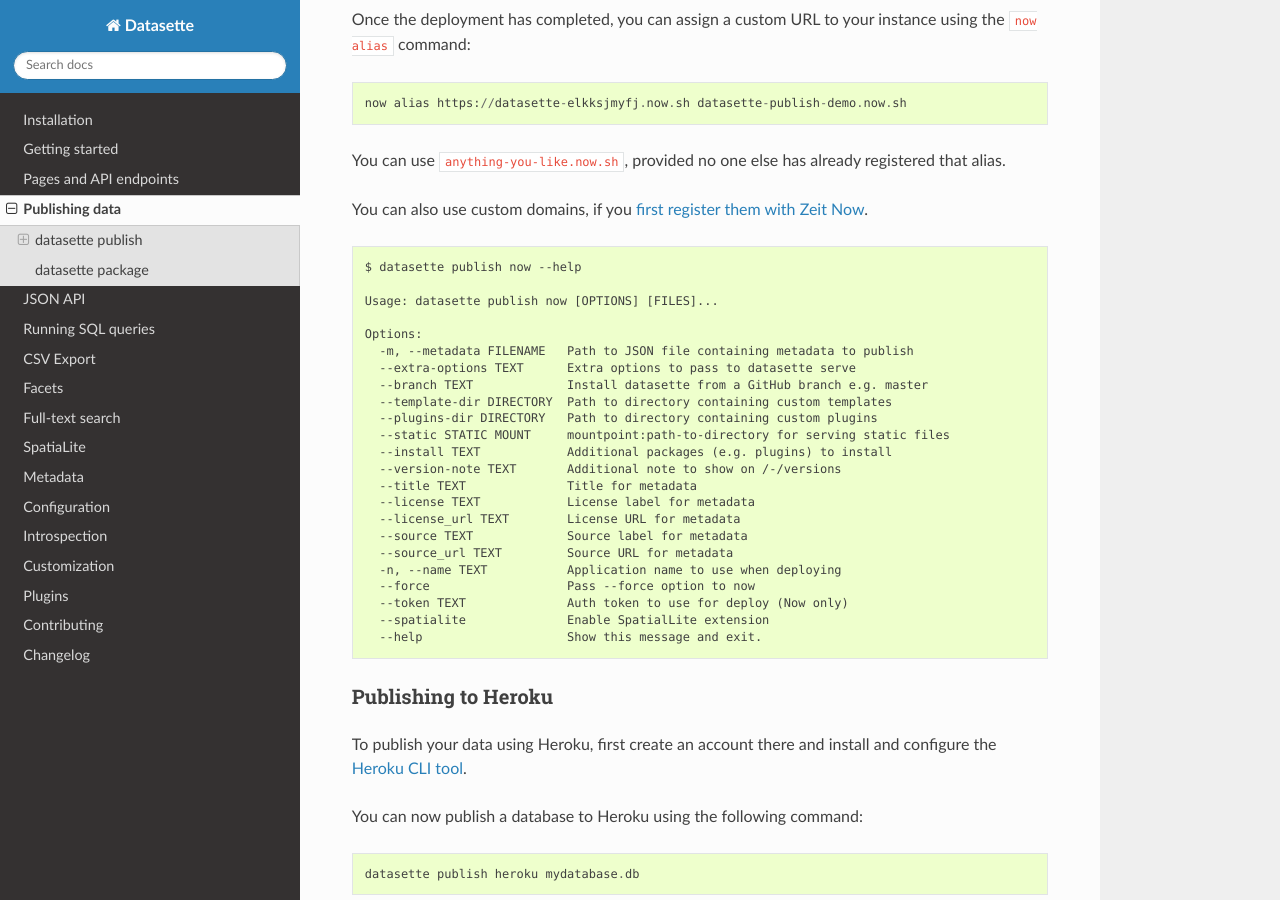
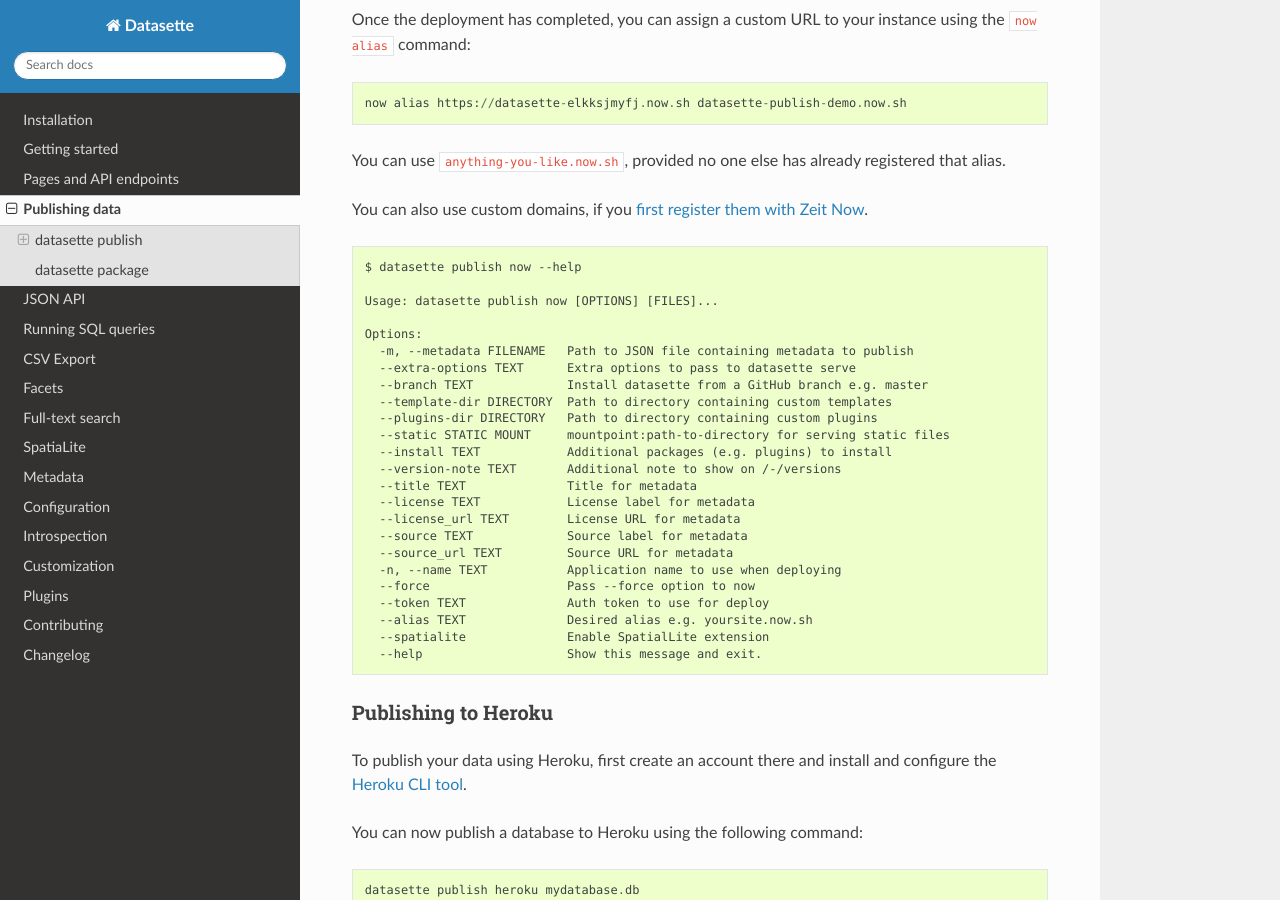
Before and after one commit to simonw/datasette, a Sphinx documentation site: the page built from docs/publish.rst, in a window 1280 px wide and 900 px high, scrolled down 923 px. Built offline with Sphinx 7.4.7 and the Read the Docs theme 2.0.0, drawn with Linux system fonts in a browser that asks for light colours.

Commit message:
datasette publish now --alias option
You can now use --alias to attempt to alias after you deploy.

Also updated now.json to use version: 1

```diff
--- a/docs/datasette-publish-now-help.txt
+++ b/docs/datasette-publish-now-help.txt
@@ -18,6 +18,7 @@
   --source_url TEXT         Source URL for metadata
   -n, --name TEXT           Application name to use when deploying
   --force                   Pass --force option to now
-  --token TEXT              Auth token to use for deploy (Now only)
+  --token TEXT              Auth token to use for deploy
+  --alias TEXT              Desired alias e.g. yoursite.now.sh
   --spatialite              Enable SpatialLite extension
   --help                    Show this message and exit.
```
Also changed, not shown: 1 other file.
